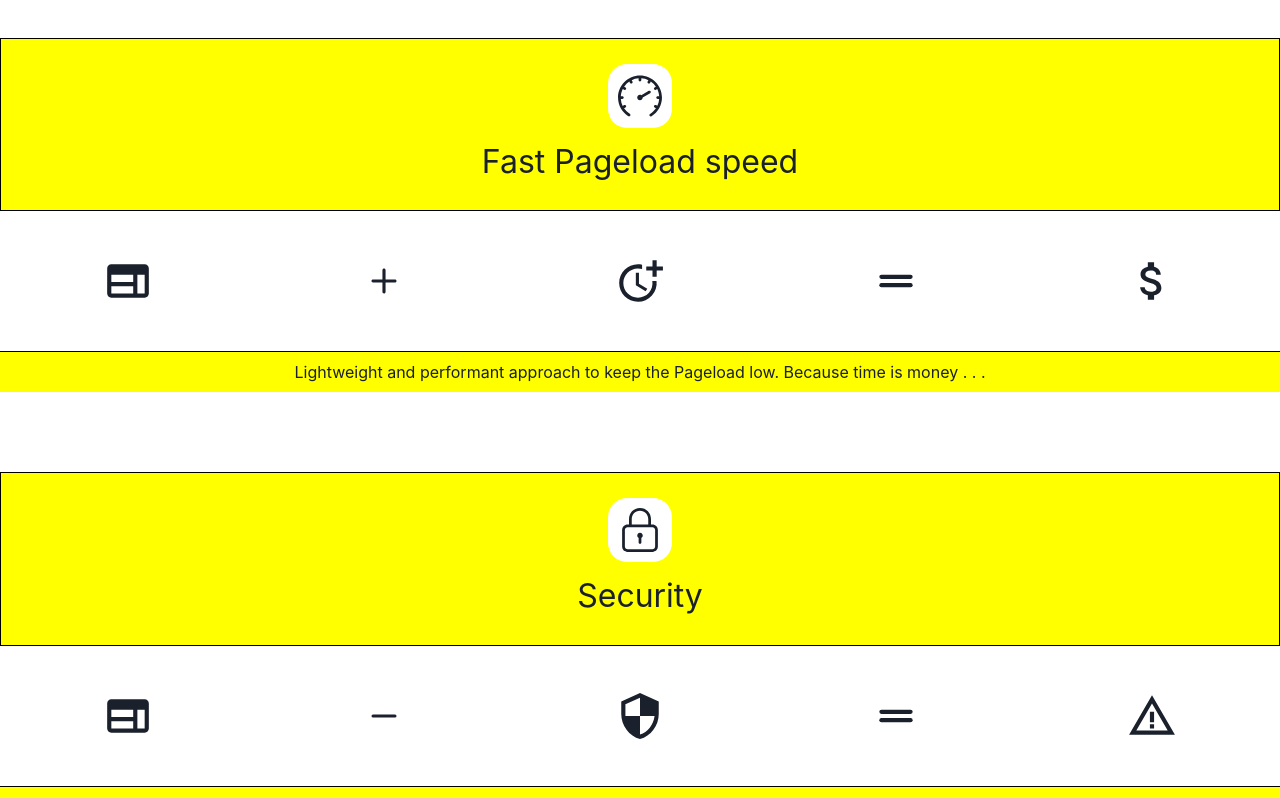
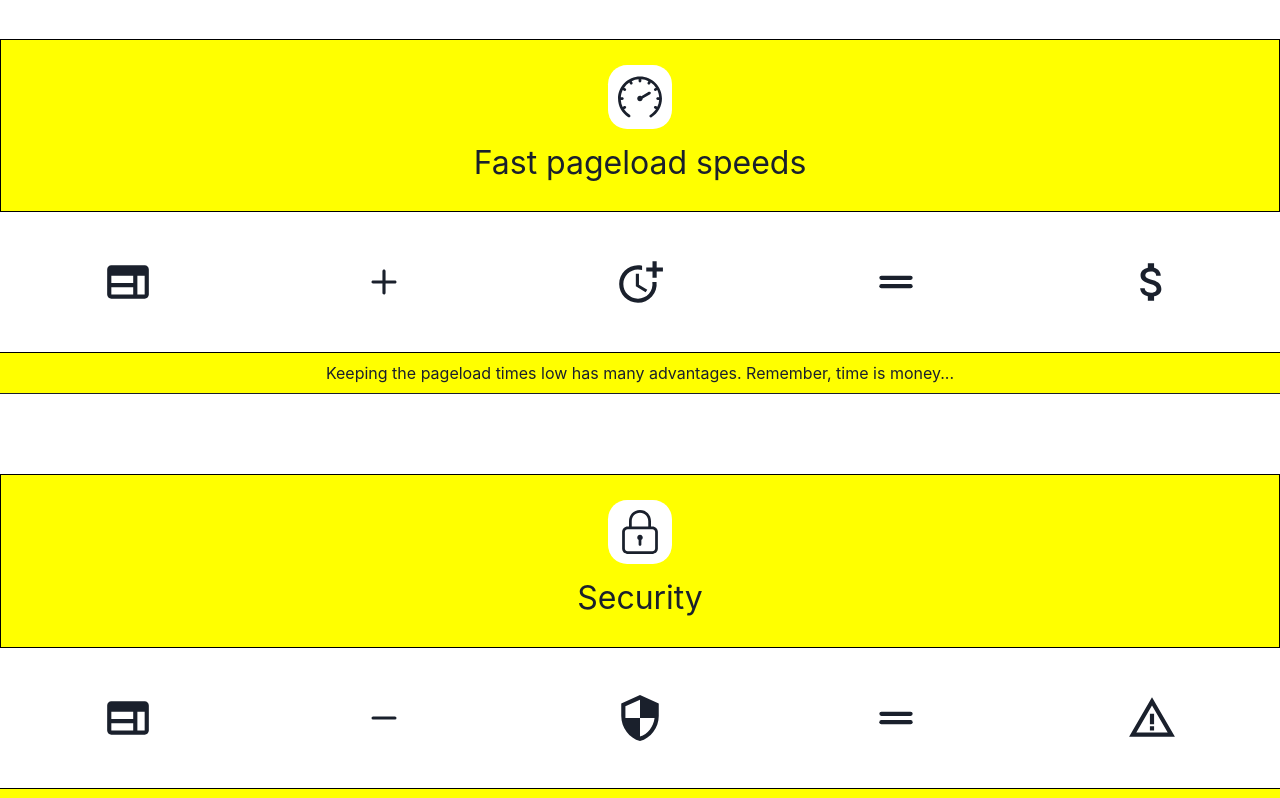
Before and after one commit to rysavy122/portfolio2.0, a React (Vite) app: page / in a window 1280 px wide. Shown: the part 1620-2418 px from the top of the page. Built offline with nearby package versions, Linux system fonts and the light colour scheme.

Commit message:
border-bug-fix

```diff
--- a/src/Components/pages/Home.jsx
+++ b/src/Components/pages/Home.jsx
@@ -56,7 +56,7 @@ const Home = () => {
       },
       "@media (max-width: 568px)": {
         height: '100vh',
-        height: isVisible ? "278vh" : "370vh",
+        height: isVisible ? "300vh" : "370vh",
         transform: `translateY(${isVisible ? '-60vh' : '0'})`,
         transition: 'transform 500ms ease-in-out'
       },
@@ -100,7 +100,7 @@ const Home = () => {
           <Box className="box-values2-header">
           <h1>Pageload</h1>
             <SlSpeedometer/>
-              <p>Keeping pageload low not only makes the page faster, it is also good for SEO. Time is money ...</p>
+              <p>Keeping the pageload low not only makes the page faster, it is also good for SEO. Time is money ...</p>
           </Box>
           <Box className="box-values2-header">
           <h1>Security</h1>
@@ -108,7 +108,7 @@ const Home = () => {
             <p>Keeping your data protected. It is very important to be safe out there.</p>
           </Box>
           <Box className="box-values2-header">
-          <h1>Customization</h1>
+          <h1>Customazibility</h1>
             <SlEqualizer />
           <p>Everything is 100% handmade, customizable based on youre needs ...</p>
             </Box>
@@ -135,12 +135,12 @@ const Home = () => {
                 <TbEqual />
                 <MdCheck/>
               </Flex>
-              <Text p={2} bgColor={'yellow'}>Smartphone, Tablet, Laptop or Desktop ? 100% flexible Screensizes, fits any Device !</Text>
+              <Text borderBottom={'1px'} p={2} bgColor={'yellow'}>Smartphone, Tablet, Laptop or Desktop ? 100% flexible Screensizes, fits any Device !</Text>
             </Box>
             <Box className="box-values">
               <Box className="box-values-header">
               <SlSpeedometer/>
-                <h1>Fast Pageload speed</h1>
+                <h1>Fast pageload speeds</h1>
               </Box>
               <Flex className="responsive">
                 <MdOutlineWeb />
@@ -149,7 +149,7 @@ const Home = () => {
                 <TbEqual />
                 < MdOutlineAttachMoney/>
               </Flex>
-              <Text p={2} bgColor={'yellow'}>Lightweight and performant approach to keep the Pageload low. Because time is money . . . </Text>
+              <Text borderBottom='1px' p={2} bgColor={'yellow'}>Keeping the pageload times low has many advantages. Remember, time is money... </Text>
             </Box>
             <Box className="box-values">
               <Box className="box-values-header">
@@ -163,7 +163,7 @@ const Home = () => {
                 <TbEqual />
                 <MdWarningAmber />
               </Flex>
-              <Text p={2} bgColor={'yellow'}>Internet Security is a huge topic. It is very important to be safe out there.</Text>
+              <Text borderBottom={'1px'} p={2} bgColor={'yellow'}>Internet Security is a huge topic. It is very important to be safe out there.</Text>
             </Box>
             <Box className="box-values">
               <Box className="box-values-header">
@@ -179,7 +179,7 @@ const Home = () => {
                 <TbEqual />
                 <MdInsertEmoticon />
               </Flex>
-              <Text p={2} bgColor={'yellow'}>Need a special feature or design ? You name it, I make it. Fully customizable to your needs...</Text>
+              <Text borderBottom={'1px'} p={2} bgColor={'yellow'}>Need a special feature or design ? You name it, I make it. Fully customizable to your needs...</Text>
             </Box>
       </Box>
     </Box>
```
